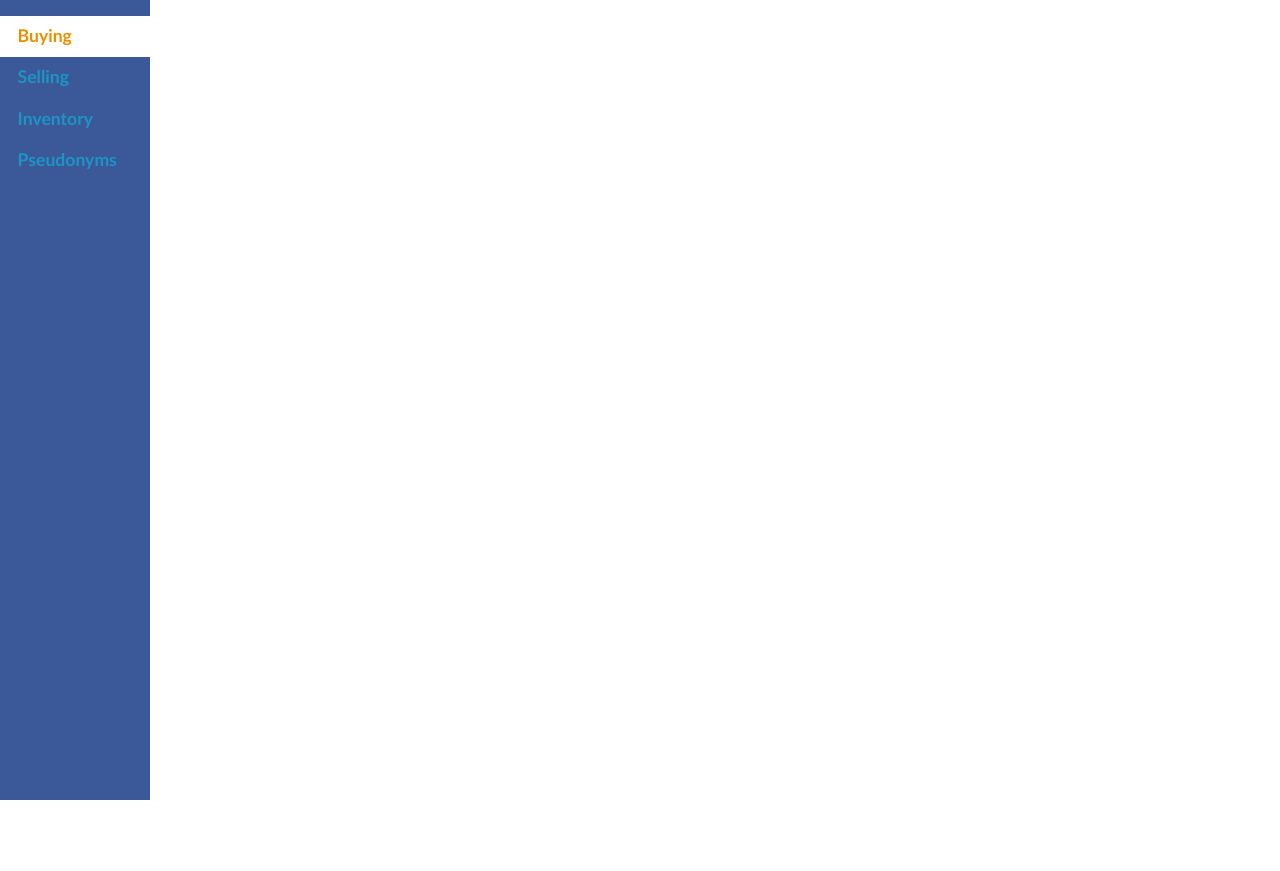
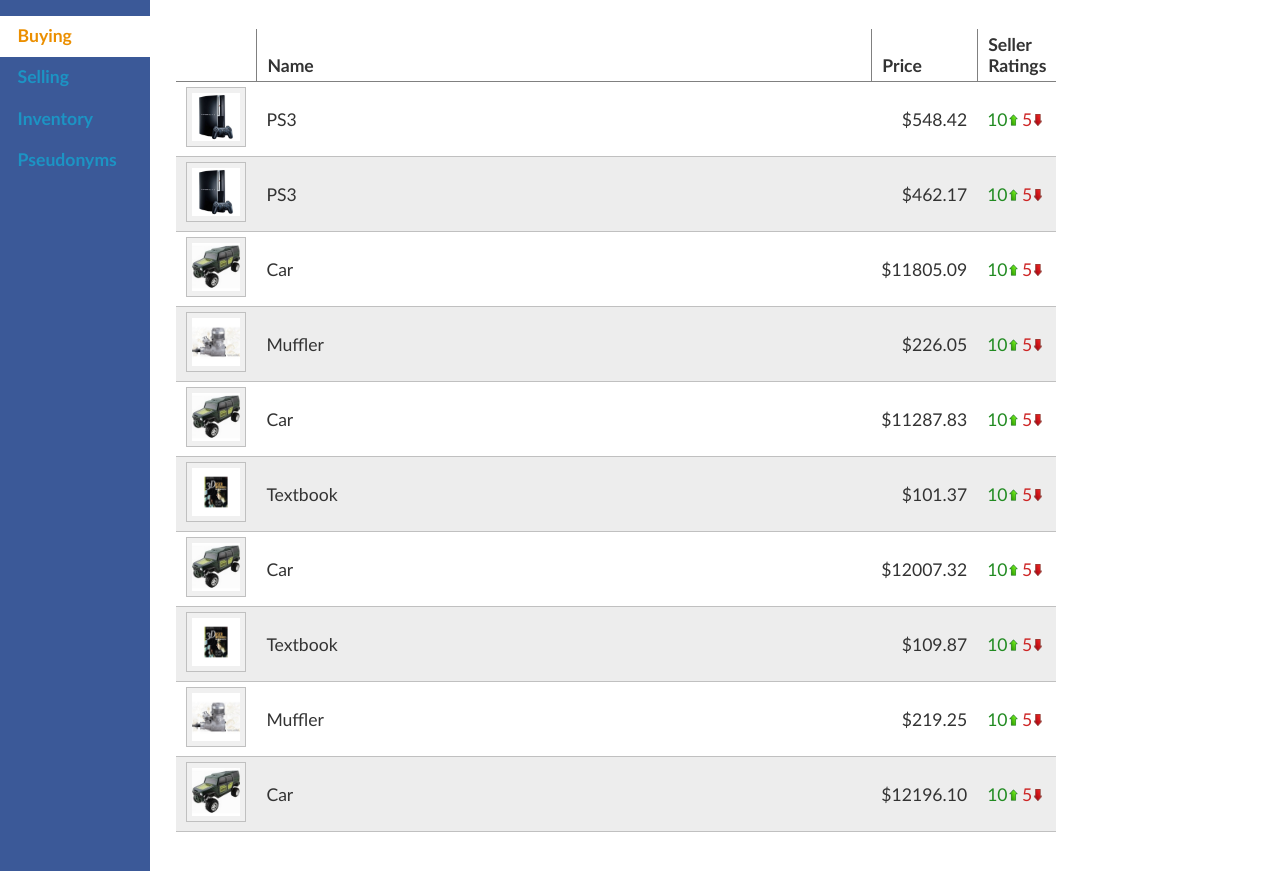
Before and after one commit to theY4Kman/tradinggame, a plain HTML site: page index.htm in a window 1280 px wide. Before the commit the page ends 800 px from the top, so only its background shows below. Drawn offline with Linux system fonts and the light colour scheme.

Commit message:
Merged amiller code and fixed seller choice

```diff
--- a/css/screen.css
+++ b/css/screen.css
@@ -100,6 +100,7 @@ body {
   padding: 5px 10px;
 }
 #tab_buying tr.alt td { background-color: #EDEDED; }
+#tab_buying td.price { text-align: right; }
 
 #tab_buying img.img {
   background-color: #F0F0F0;
--- a/js/game.js
+++ b/js/game.js
@@ -15,7 +15,7 @@ define(['js/microevent.js'], function () {
         'Joe': {id:'Joe', ratings:{pos: 10, neg:5}, priv:{defect_rate:0.6}},
         'Andrew': {id:'Andrew', ratings:{pos: 10, neg:5}, priv:{defect_rate:0.8}},
         'Zach': {id:'Zach', ratings:{pos: 10, neg:5}, priv:{defect_rate:0.0}},
-    }
+    };
 
     function newAuctionWorld() {
         var item = choice(items);
@@ -47,8 +47,24 @@ define(['js/microevent.js'], function () {
         return randomString;
     }
 
+    Object.size = function(obj) {
+        var size = 0, key;
+        for (key in obj) {
+            if (obj.hasOwnProperty(key)) size++;
+        }
+        return size;
+    };
+
     function choice(objs) {
-        return objs[Math.floor(Math.random()*objs.length)];
+        if (objs.length != undefined)
+            return objs[Math.floor(Math.random()*objs.length)];
+        else {
+            var idx = Math.floor(Math.random()*Object.size(objs));
+            var i = 0;
+            for (key in objs)
+                if (i++ == idx)
+                    return objs[key];
+        }
     }
 
 
--- a/js/main.js
+++ b/js/main.js
@@ -21,12 +21,14 @@ var game = null;
 
 function showBuyTabItems(items)
 {
-    $('#tab_buying').html($.tmpl('tab_buying', items));
+    var vals = [];
+    $.each(items, function (k,v) { vals.push(v); });
+    $('#tab_buying').html($.tmpl('tab_buying', {items: vals}));
     $('table#items').css('height', $('table#items').height() + 'px');
 
     $('#tab_buying table#items td').click(function ()
     {
-        var id = parseInt($(this).parent().find('a').attr('name'));
+        var id = $(this).parent().find('a').attr('name');
         $('#buy_item').html($.tmpl('buy_item_page', { item: game.auctionsWorld[id] }));
         $('#buy_item').css('height', $('#buy_item').height() + 'px');
 
@@ -65,8 +67,6 @@ function jQueryInit()
             $.get('js/templates/tab_buying.htm', {}, function (data)
             {
                 $.template('tab_buying', data);
-                $('#tab_buying').html($.tmpl('tab_buying'));
-
                 $.get('js/templates/buy_item_page.htm', {}, function (data)
                 {
                     $.template('buy_item_page', data);
--- a/js/templates/buy_item_page.htm
+++ b/js/templates/buy_item_page.htm
@@ -1,13 +1,13 @@
         <div>
           <a href="javascript:void(0);" class="back">Back to Item List</a>
           <div class="clear">&nbsp;</div>
-          <img src="${item.img}" class="img" />
+          <img src="${item.item.img}" class="img" />
           <div class="details">
-            <h2>${item.name}</h2>
-            <h3>$${item.price}</h3>
+            <h2>${item.item.name}</h2>
+            <h3>$${parseFloat(item.price).toFixed(2)}</h3>
             <span class="soldby">Sold by</span>
             <br />
-            <span class="seller">${item.seller.name}</span> (<span class="rating"><span class="positive">${item.seller.up}<img src="img/green_arrow.png" /></span> <span class="negative">${item.seller.down}<img src="img/red_arrow.png" /></span></span>)
+            <span class="seller">${item.seller.id}</span> (<span class="rating"><span class="positive">${item.seller.ratings.pos}<img src="img/green_arrow.png" /></span> <span class="negative">${item.seller.ratings.neg}<img src="img/red_arrow.png" /></span></span>)
           </div>
           <div class="confirm ui-corner-bottom ui-corner-top">Buy</div>
           <div class="clear">&nbsp;</div>
--- a/js/templates/tab_buying.htm
+++ b/js/templates/tab_buying.htm
@@ -13,12 +13,12 @@
             <tr{{if $index % 2 == 1}} class="alt"{{/if}}>
               <td class="img">
                 <a name="${id}">
-                  <img src="${img}" height="48" width="48" class="img" />
+                  <img src="${item.img}" height="48" width="48" class="img" />
                 </a>
               </td>
-              <td class="name">${name}</td>
-              <td class="price">$${price}</td>
-              <td class="ratings"><span class="rating"><span class="positive">${seller.up}<img src="img/green_arrow.png" /></span> <span class="negative">${seller.down}<img src="img/red_arrow.png" /></span></span></td>
+              <td class="name">${item.name}</td>
+              <td class="price">$${parseFloat(price).toFixed(2)}</td>
+              <td class="ratings"><span class="rating"><span class="positive">${seller.ratings.pos}<img src="img/green_arrow.png" /></span> <span class="negative">${seller.ratings.neg}<img src="img/red_arrow.png" /></span></span></td>
             </tr>{{/each}}{{/if}}
           </tbody>
         </table>
```
